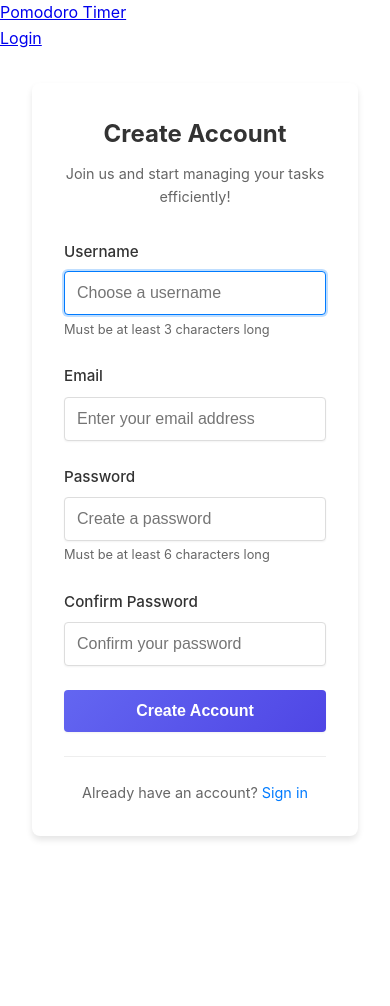
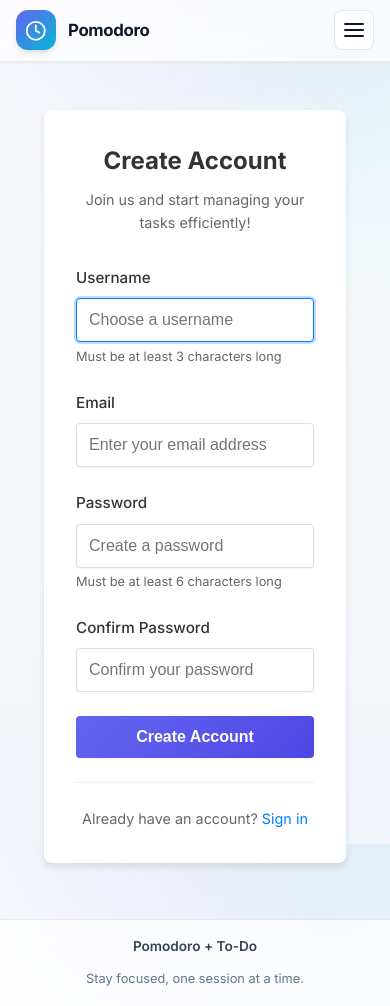
Before and after one commit to Tinor2/AT1-SWE-Major-Work, a Flask app: page /auth/register in a window 390 px wide. Before the commit the page ends 840 px from the top, so only its background shows below. Run offline with Flask 3, Linux system fonts and the light colour scheme.

Commit message:
Redesign navigation with responsive layout and dark mode toggle
- Overhaul base.html with semantic header/nav, skip-link, and mobile menu
- Add base-layout.css for app shell, navbar, and responsive breakpoints
- Add base-nav.js for mobile nav toggle and active link highlighting
- Add dark-mode.js for theme toggle with localStorage persistence
- Preload dark theme script to prevent flash of unstyled content

```diff
--- /dev/null
+++ b/pomodoro/static/css/base-layout.css
@@ -0,0 +1,506 @@
+/* App shell & layout (base.html) */
+
+:root {
+    --header-height: 4rem;
+    --content-max-width: 1400px;
+    --nav-blur: 12px;
+    --surface-elevated: rgba(255, 255, 255, 0.72);
+    --header-border: rgba(15, 23, 42, 0.08);
+}
+
+[data-theme="dark"] {
+    --surface-elevated: rgba(30, 41, 59, 0.82);
+    --header-border: rgba(248, 250, 252, 0.08);
+}
+
+.app-body {
+    display: flex;
+    flex-direction: column;
+    min-height: 100vh;
+    background:
+        radial-gradient(ellipse 80% 50% at 50% -20%, rgba(99, 102, 241, 0.12), transparent),
+        radial-gradient(ellipse 60% 40% at 100% 0%, rgba(6, 182, 212, 0.08), transparent),
+        linear-gradient(180deg, var(--bg-secondary) 0%, var(--bg-tertiary) 100%);
+    background-attachment: fixed;
+}
+
+[data-theme="dark"] .app-body {
+    background:
+        radial-gradient(ellipse 80% 50% at 50% -20%, rgba(99, 102, 241, 0.18), transparent),
+        radial-gradient(ellipse 60% 40% at 0% 100%, rgba(6, 182, 212, 0.06), transparent),
+        linear-gradient(180deg, var(--bg-secondary) 0%, #0b1220 100%);
+    background-attachment: fixed;
+}
+
+.skip-link {
+    position: absolute;
+    top: -100%;
+    left: 1rem;
+    z-index: 10000;
+    padding: 0.5rem 1rem;
+    background: var(--primary-color);
+    color: #fff;
+    border-radius: var(--radius-md);
+    font-weight: 600;
+    text-decoration: none;
+    transition: top 0.2s;
+}
+
+.skip-link:focus {
+    top: 1rem;
+    outline: none;
+    box-shadow: var(--focus-ring);
+}
+
+/* Header & navigation */
+.site-header {
+    position: sticky;
+    top: 0;
+    z-index: 1000;
+}
+
+.navbar {
+    background: var(--surface-elevated);
+    backdrop-filter: blur(var(--nav-blur));
+    -webkit-backdrop-filter: blur(var(--nav-blur));
+    border-bottom: 1px solid var(--header-border);
+    padding: 0;
+    box-shadow: var(--shadow-sm);
+}
+
+.nav-inner {
+    max-width: var(--content-max-width);
+    margin: 0 auto;
+    padding: 0 1.5rem;
+    height: var(--header-height);
+    display: flex;
+    align-items: center;
+    justify-content: space-between;
+    gap: 1.5rem;
+}
+
+.nav-brand {
+    display: flex;
+    align-items: center;
+    gap: 0.75rem;
+    text-decoration: none;
+    color: var(--text-primary);
+    flex-shrink: 0;
+    transition: opacity 0.2s ease;
+}
+
+.nav-brand:hover {
+    opacity: 0.85;
+    transform: none;
+    color: var(--text-primary);
+}
+
+.brand-icon {
+    display: flex;
+    align-items: center;
+    justify-content: center;
+    width: 2.5rem;
+    height: 2.5rem;
+    border-radius: var(--radius-lg);
+    background: linear-gradient(135deg, var(--primary-color) 0%, var(--secondary-color) 100%);
+    color: #fff;
+    box-shadow: var(--shadow-md);
+}
+
+.brand-icon svg {
+    width: 1.35rem;
+    height: 1.35rem;
+}
+
+.brand-text {
+    display: flex;
+    flex-direction: column;
+    line-height: 1.2;
+}
+
+.brand-name {
+    font-weight: 700;
+    font-size: 1.05rem;
+    letter-spacing: -0.02em;
+}
+
+.brand-tagline {
+    font-size: 0.7rem;
+    font-weight: 500;
+    color: var(--text-muted);
+    letter-spacing: 0.02em;
+}
+
+.nav-toggle {
+    display: none;
+    align-items: center;
+    justify-content: center;
+    width: 2.5rem;
+    height: 2.5rem;
+    padding: 0;
+    border: 1px solid var(--border-light);
+    border-radius: var(--radius-md);
+    background: var(--bg-primary);
+    color: var(--text-primary);
+    cursor: pointer;
+    transition: background 0.2s, border-color 0.2s;
+}
+
+.nav-toggle:hover {
+    background: var(--bg-tertiary);
+}
+
+.nav-toggle:focus-visible {
+    outline: none;
+    box-shadow: var(--focus-ring);
+}
+
+.nav-toggle-icon {
+    display: block;
+    width: 1.25rem;
+    height: 2px;
+    background: currentColor;
+    border-radius: 1px;
+    position: relative;
+    transition: background 0.2s;
+}
+
+.nav-toggle-icon::before,
+.nav-toggle-icon::after {
+    content: '';
+    position: absolute;
+    left: 0;
+    width: 100%;
+    height: 2px;
+    background: currentColor;
+    border-radius: 1px;
+    transition: transform 0.25s ease, top 0.25s ease;
+}
+
+.nav-toggle-icon::before {
+    top: -6px;
+}
+
+.nav-toggle-icon::after {
+    top: 6px;
+}
+
+.nav-toggle[aria-expanded="true"] .nav-toggle-icon {
+    background: transparent;
+}
+
+.nav-toggle[aria-expanded="true"] .nav-toggle-icon::before {
+    top: 0;
+    transform: rotate(45deg);
+}
+
+.nav-toggle[aria-expanded="true"] .nav-toggle-icon::after {
+    top: 0;
+    transform: rotate(-45deg);
+}
+
+.nav-menu {
+    display: flex;
+    align-items: center;
+    flex: 1;
+    justify-content: flex-end;
+}
+
+.nav-links {
+    display: flex;
+    align-items: center;
+    gap: 0.35rem;
+}
+
+.nav-link,
+.logout-btn {
+    display: inline-flex;
+    align-items: center;
+    gap: 0.35rem;
+    padding: 0.5rem 0.9rem;
+    font-size: 0.9rem;
+    font-weight: 600;
+    color: var(--text-secondary);
+    text-decoration: none;
+    border-radius: var(--radius-md);
+    border: none;
+    background: transparent;
+    cursor: pointer;
+    font-family: inherit;
+    transition: color 0.2s, background 0.2s;
+    position: relative;
+}
+
+.nav-link:hover,
+.logout-btn:hover {
+    color: var(--primary-color);
+    background: rgba(99, 102, 241, 0.08);
+    transform: none;
+}
+
+.nav-link:focus-visible,
+.logout-btn:focus-visible {
+    outline: none;
+    box-shadow: var(--focus-ring);
+}
+
+.nav-link.active {
+    color: var(--primary-color);
+    background: rgba(99, 102, 241, 0.12);
+    font-weight: 700;
+}
+
+.nav-link.active::after {
+    display: none;
+}
+
+.nav-divider {
+    width: 1px;
+    height: 1.5rem;
+    background: var(--border-light);
+    margin: 0 0.25rem;
+}
+
+.logout-form {
+    margin: 0;
+    padding: 0;
+    display: inline-flex;
+}
+
+.theme-toggle {
+    position: relative;
+    display: inline-flex;
+    align-items: center;
+    justify-content: center;
+    width: 2.5rem;
+    height: 2.5rem;
+    padding: 0;
+    border: 1px solid var(--border-light);
+    border-radius: var(--radius-md);
+    background: var(--bg-primary);
+    color: var(--text-secondary);
+    cursor: pointer;
+    transition: color 0.2s, background 0.2s, border-color 0.2s, transform 0.2s;
+}
+
+.theme-toggle:hover {
+    color: var(--primary-color);
+    background: rgba(99, 102, 241, 0.08);
+    border-color: rgba(99, 102, 241, 0.25);
+    transform: none;
+}
+
+.theme-toggle:focus-visible {
+    outline: none;
+    box-shadow: var(--focus-ring);
+}
+
+.theme-toggle svg {
+    width: 1.15rem;
+    height: 1.15rem;
+}
+
+.theme-toggle .icon-sun,
+.theme-toggle .icon-moon {
+    position: absolute;
+    transition: opacity 0.25s ease, transform 0.25s ease;
+}
+
+.theme-toggle .icon-sun[hidden],
+.theme-toggle .icon-moon[hidden] {
+    opacity: 0;
+    transform: scale(0.6) rotate(-20deg);
+    pointer-events: none;
+}
+
+/* Main content */
+.main-content {
+    flex: 1;
+    width: 100%;
+    padding: 2rem 1.5rem 3rem;
+}
+
+.content-wrapper,
+.container {
+    max-width: var(--content-max-width);
+    margin: 0 auto;
+    width: 100%;
+}
+
+/* Flash toasts */
+.flash-messages {
+    display: flex;
+    flex-direction: column;
+    gap: 0.65rem;
+    margin-bottom: 1.5rem;
+}
+
+.flash {
+    display: flex;
+    align-items: flex-start;
+    gap: 0.75rem;
+    padding: 0.9rem 1rem;
+    border-radius: var(--radius-lg);
+    font-weight: 500;
+    font-size: 0.925rem;
+    border: 1px solid;
+    box-shadow: var(--shadow-md);
+    animation: flashSlideIn 0.35s cubic-bezier(0.22, 1, 0.36, 1);
+}
+
+@keyframes flashSlideIn {
+    from {
+        opacity: 0;
+        transform: translateY(-8px) scale(0.98);
+    }
+    to {
+        opacity: 1;
+        transform: translateY(0) scale(1);
+    }
+}
+
+.flash-icon {
+    flex-shrink: 0;
+    width: 1.25rem;
+    height: 1.25rem;
+    margin-top: 0.1rem;
+}
+
+.flash-body {
+    flex: 1;
+    line-height: 1.45;
+}
+
+.flash-dismiss {
+    flex-shrink: 0;
+    display: flex;
+    align-items: center;
+    justify-content: center;
+    width: 1.75rem;
+    height: 1.75rem;
+    padding: 0;
+    border: none;
+    border-radius: var(--radius-sm);
+    background: transparent;
+    color: inherit;
+    opacity: 0.55;
+    cursor: pointer;
+    font-size: 1.25rem;
+    line-height: 1;
+    transition: opacity 0.2s, background 0.2s;
+}
+
+.flash-dismiss:hover {
+    opacity: 1;
+    background: rgba(0, 0, 0, 0.06);
+}
+
+[data-theme="dark"] .flash-dismiss:hover {
+    background: rgba(255, 255, 255, 0.1);
+}
+
+/* Footer */
+.site-footer {
+    margin-top: auto;
+    border-top: 1px solid var(--header-border);
+    background: var(--surface-elevated);
+    backdrop-filter: blur(var(--nav-blur));
+    -webkit-backdrop-filter: blur(var(--nav-blur));
+}
+
+.footer-inner {
+    max-width: var(--content-max-width);
+    margin: 0 auto;
+    padding: 1.25rem 1.5rem;
+    display: flex;
+    flex-wrap: wrap;
+    align-items: center;
+    justify-content: space-between;
+    gap: 0.75rem;
+}
+
+.footer-brand {
+    font-size: 0.85rem;
+    font-weight: 600;
+    color: var(--text-secondary);
+}
+
+.footer-meta {
+    font-size: 0.8rem;
+    color: var(--text-muted);
+}
+
+/* Mobile navigation */
+@media (max-width: 768px) {
+    :root {
+        --header-height: 3.75rem;
+    }
+
+    .nav-inner {
+        padding: 0 1rem;
+        flex-wrap: wrap;
+        height: auto;
+        min-height: var(--header-height);
+        padding-top: 0.65rem;
+        padding-bottom: 0.65rem;
+    }
+
+    .brand-tagline {
+        display: none;
+    }
+
+    .nav-toggle {
+        display: flex;
+        order: 3;
+    }
+
+    .nav-menu {
+        display: none;
+        order: 4;
+        width: 100%;
+        flex-basis: 100%;
+        padding-top: 0.5rem;
+        border-top: 1px solid var(--border-light);
+        margin-top: 0.25rem;
+    }
+
+    .nav-menu.is-open {
+        display: flex;
+    }
+
+    .nav-links {
+        flex-direction: column;
+        align-items: stretch;
+        width: 100%;
+        gap: 0.25rem;
+        padding: 0.5rem 0 0.25rem;
+    }
+
+    .nav-link,
+    .logout-btn {
+        justify-content: center;
+        padding: 0.75rem 1rem;
+    }
+
+    .nav-divider {
+        width: 100%;
+        height: 1px;
+        margin: 0.25rem 0;
+    }
+
+    .main-content {
+        padding: 1.25rem 1rem 2rem;
+    }
+
+    .footer-inner {
+        flex-direction: column;
+        text-align: center;
+        padding: 1rem;
+    }
+}
+
+@media (max-width: 480px) {
+    .main-content {
+        padding: 1rem 0.75rem 1.5rem;
+    }
+}
--- /dev/null
+++ b/pomodoro/static/js/dark-mode.js
@@ -0,0 +1,40 @@
+// Dark Mode Toggle
+(function() {
+    const themeToggle = document.getElementById('theme-toggle');
+    const iconSun = document.querySelector('.theme-toggle .icon-sun');
+    const iconMoon = document.querySelector('.theme-toggle .icon-moon');
+
+    const currentTheme = localStorage.getItem('theme') || 'light';
+    applyTheme(currentTheme);
+    updateThemeIcons(currentTheme);
+
+    if (themeToggle) {
+        themeToggle.addEventListener('click', () => {
+            const theme = document.documentElement.getAttribute('data-theme');
+            const newTheme = theme === 'dark' ? 'light' : 'dark';
+
+            applyTheme(newTheme);
+            localStorage.setItem('theme', newTheme);
+            updateThemeIcons(newTheme);
+        });
+    }
+
+    function applyTheme(theme) {
+        document.documentElement.setAttribute('data-theme', theme);
+        document.documentElement.style.colorScheme = theme === 'dark' ? 'dark' : 'light';
+    }
+
+    function updateThemeIcons(theme) {
+        const isDark = theme === 'dark';
+        if (iconSun) iconSun.hidden = !isDark;
+        if (iconMoon) iconMoon.hidden = isDark;
+    }
+
+    window.matchMedia('(prefers-color-scheme: dark)').addEventListener('change', (e) => {
+        if (!localStorage.getItem('theme')) {
+            const newTheme = e.matches ? 'dark' : 'light';
+            applyTheme(newTheme);
+            updateThemeIcons(newTheme);
+        }
+    });
+})();
--- a/pomodoro/templates/base.html
+++ b/pomodoro/templates/base.html
@@ -3,51 +3,134 @@
 <head>
     <meta charset="UTF-8">
     <meta name="viewport" content="width=device-width, initial-scale=1.0">
+    {# Apply saved theme before CSS paints to avoid light flash in dark mode #}
+    <script>
+        (function () {
+            try {
+                var t = localStorage.getItem('theme');
+                if (t === 'dark' || t === 'light') {
+                    document.documentElement.setAttribute('data-theme', t);
+                    document.documentElement.style.colorScheme = t === 'dark' ? 'dark' : 'light';
+                }
+            } catch (e) { /* private mode / blocked storage */ }
+        })();
+    </script>
     <title>{% block title %}Pomodoro + To-Do{% endblock %}</title>
+    <link rel="preconnect" href="https://fonts.googleapis.com">
+    <link rel="preconnect" href="https://fonts.gstatic.com" crossorigin>
+    <link href="https://fonts.googleapis.com/css2?family=Inter:wght@400;500;600;700&display=swap" rel="stylesheet">
     <link rel="stylesheet" href="{{ url_for('static', filename='css/style.css') }}">
+    <link rel="stylesheet" href="{{ url_for('static', filename='css/base-layout.css') }}">
     <link rel="stylesheet" href="{{ url_for('static', filename='css/modal.css') }}">
     {% block head %}{% endblock %}
 </head>
-<body>
-    <nav class="navbar">
-        <div class="nav-content">
-            <a href="{{ url_for('home.index') }}" class="nav-brand">Pomodoro Timer</a>
+<body class="app-body">
+    <a href="#main-content" class="skip-link">Skip to main content</a>
+
+    <header class="site-header">
+        <nav class="navbar" aria-label="Main navigation">
+            <div class="nav-inner">
+                <a href="{{ url_for('home.index') }}" class="nav-brand">
+                    <span class="brand-icon" aria-hidden="true">
+                        <svg viewBox="0 0 24 24" fill="none" stroke="currentColor" stroke-width="2" stroke-linecap="round" stroke-linejoin="round">
+                            <circle cx="12" cy="12" r="10"/>
+                            <polyline points="12 6 12 12 16 14"/>
+                        </svg>
+                    </span>
+                    <span class="brand-text">
+                        <span class="brand-name">Pomodoro</span>
+                        <span class="brand-tagline">Focus &amp; tasks</span>
+                    </span>
+                </a>
+
+                <button type="button" class="nav-toggle" aria-expanded="false" aria-controls="nav-menu" aria-label="Open menu">
+                    <span class="nav-toggle-icon" aria-hidden="true"></span>
+                </button>
+
+                <div id="nav-menu" class="nav-menu">
                     <div class="nav-links">
                         {% if current_user.is_authenticated %}
-                    <a href="{{ url_for('lists.index') }}" class="nav-link {% if request.endpoint == 'lists.index' %}active{% endif %}">Lists</a>
+                            <a href="{{ url_for('home.index') }}" class="nav-link {% if request.endpoint == 'home.index' %}active{% endif %}">Timer</a>
+                            <a href="{{ url_for('lists.index') }}" class="nav-link {% if request.endpoint and request.endpoint.startswith('lists.') %}active{% endif %}">Lists</a>
+                            <a href="{{ url_for('analytics.index') }}" class="nav-link {% if request.endpoint and request.endpoint.startswith('analytics.') %}active{% endif %}">Analytics</a>
                             <a href="{{ url_for('auth.profile') }}" class="nav-link {% if request.endpoint == 'auth.profile' %}active{% endif %}">Profile</a>
+                            <span class="nav-divider" aria-hidden="true"></span>
                             <form method="POST" action="{{ url_for('auth.logout') }}" class="logout-form">
                                 <button type="button" class="nav-link logout-btn">Logout</button>
                             </form>
                         {% else %}
                             <a href="{{ url_for('auth.login') }}" class="nav-link {% if request.endpoint == 'auth.login' %}active{% endif %}">Login</a>
+                            <a href="{{ url_for('auth.register') }}" class="nav-link {% if request.endpoint == 'auth.register' %}active{% endif %}">Sign up</a>
                         {% endif %}
+                        <span class="nav-divider" aria-hidden="true"></span>
+                        <button type="button" id="theme-toggle" class="theme-toggle" aria-label="Toggle dark mode">
+                            <svg class="icon-moon" viewBox="0 0 24 24" fill="none" stroke="currentColor" stroke-width="2" stroke-linecap="round" stroke-linejoin="round" aria-hidden="true">
+                                <path d="M21 12.79A9 9 0 1 1 11.21 3 7 7 0 0 0 21 12.79z"/>
+                            </svg>
+                            <svg class="icon-sun" viewBox="0 0 24 24" fill="none" stroke="currentColor" stroke-width="2" stroke-linecap="round" stroke-linejoin="round" aria-hidden="true" hidden>
+                                <circle cx="12" cy="12" r="5"/>
+                                <line x1="12" y1="1" x2="12" y2="3"/>
+                                <line x1="12" y1="21" x2="12" y2="23"/>
+                                <line x1="4.22" y1="4.22" x2="5.64" y2="5.64"/>
+                                <line x1="18.36" y1="18.36" x2="19.78" y2="19.78"/>
+                                <line x1="1" y1="12" x2="3" y2="12"/>
+                                <line x1="21" y1="12" x2="23" y2="12"/>
+                                <line x1="4.22" y1="19.78" x2="5.64" y2="18.36"/>
+                                <line x1="18.36" y1="5.64" x2="19.78" y2="4.22"/>
+                            </svg>
+                        </button>
+                    </div>
                 </div>
             </div>
         </nav>
+    </header>
 
-    <main class="container">
+    <main id="main-content" class="main-content">
+        <div class="content-wrapper">
             {% with messages = get_flashed_messages(with_categories=true) %}
                 {% if messages %}
-                <div class="flash-messages">
+                    <div class="flash-messages" role="status" aria-live="polite">
                         {% for category, message in messages %}
-                        <div class="flash flash-{{ category }}">{{ message }}</div>
+                            <div class="flash flash-{{ category }}">
+                                <svg class="flash-icon" viewBox="0 0 24 24" fill="none" stroke="currentColor" stroke-width="2" aria-hidden="true">
+                                    {% if category == 'success' %}
+                                    <path d="M22 11.08V12a10 10 0 1 1-5.93-9.14"/><polyline points="22 4 12 14.01 9 11.01"/>
+                                    {% elif category == 'error' %}
+                                    <circle cx="12" cy="12" r="10"/><line x1="15" y1="9" x2="9" y2="15"/><line x1="9" y1="9" x2="15" y2="15"/>
+                                    {% elif category == 'warning' %}
+                                    <path d="M10.29 3.86L1.82 18a2 2 0 0 0 1.71 3h16.94a2 2 0 0 0 1.71-3L13.71 3.86a2 2 0 0 0-3.42 0z"/><line x1="12" y1="9" x2="12" y2="13"/><line x1="12" y1="17" x2="12.01" y2="17"/>
+                                    {% else %}
+                                    <circle cx="12" cy="12" r="10"/><line x1="12" y1="16" x2="12" y2="12"/><line x1="12" y1="8" x2="12.01" y2="8"/>
+                                    {% endif %}
+                                </svg>
+                                <span class="flash-body">{{ message }}</span>
+                                <button type="button" class="flash-dismiss" aria-label="Dismiss message">&times;</button>
+                            </div>
                         {% endfor %}
                     </div>
                 {% endif %}
             {% endwith %}
 
             {% block content %}{% endblock %}
+        </div>
     </main>
+
+    <footer class="site-footer">
+        <div class="footer-inner">
+            <span class="footer-brand">Pomodoro + To-Do</span>
+            <span class="footer-meta">Stay focused, one session at a time.</span>
+        </div>
+    </footer>
 
     {% block scripts %}{% endblock %}
 
-    <!-- Logout Confirmation Modal Scripts -->
+    <script src="{{ url_for('static', filename='js/dark-mode.js') }}"></script>
+    <script src="{{ url_for('static', filename='js/base-nav.js') }}"></script>
+
     {% if current_user.is_authenticated %}
     <script src="{{ url_for('static', filename='js/logout-modal.js') }}"></script>
     {% endif %}
 
-    <!-- Logout Confirmation Modal -->
     {% if current_user.is_authenticated %}
     <div id="logoutModal" class="modal" role="dialog" aria-labelledby="logoutModalTitle" aria-hidden="true">
         <div class="modal-backdrop"></div>
```
Also changed, not shown: pomodoro/static/js/base-nav.js (added, +42 -0 lines). Lines whose indentation alone changed are shown as unchanged.
